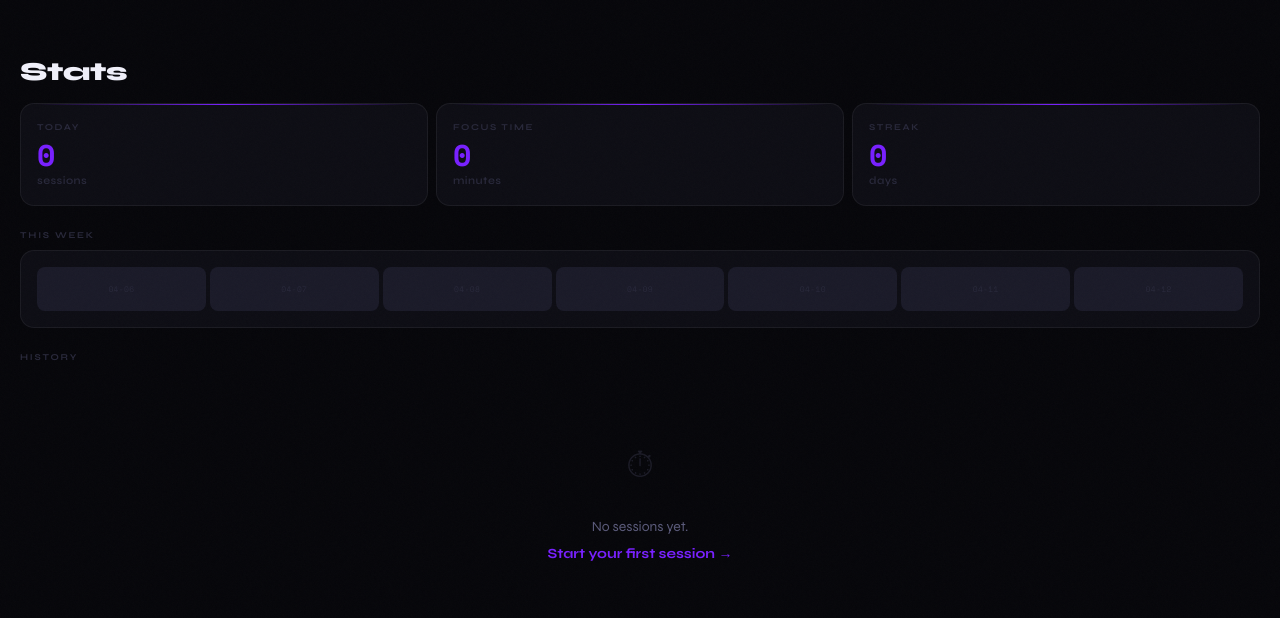
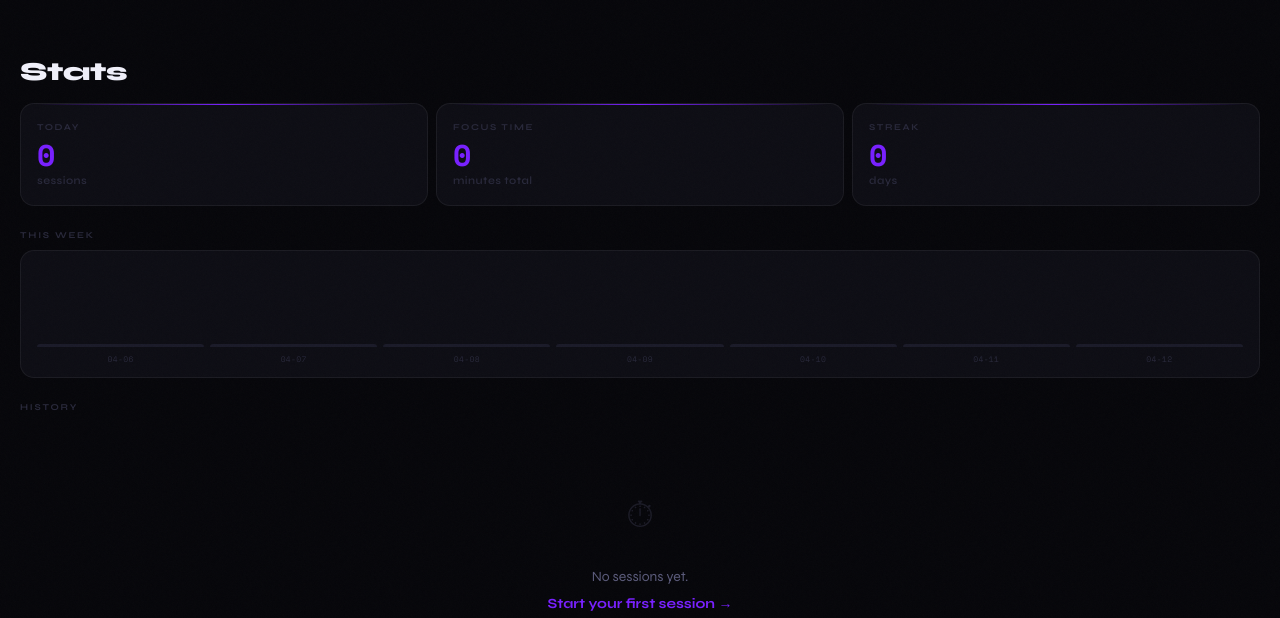
Before and after one commit to aelbassiouni119/Pomo, a Flask app: page /history in a window 1280 px wide. Shown: the top 618 px of the page. Run offline with Flask 3, Linux system fonts and the light colour scheme; data that the repository does not hold is empty.

Commit message:
fix: task sort order newest-first; history page CSS classes + bar chart + time formatting

```diff
--- a/templates/history.html
+++ b/templates/history.html
@@ -2,6 +2,11 @@
 {% block content %}
 
 <style>
+  /* ── Stat cards ── */
+  .stat-grid {
+    display: grid; grid-template-columns: repeat(3,1fr); gap: 8px;
+    padding: 0 20px; animation: fadeUp 0.4s ease 0.04s both;
+  }
   .stat-card {
     background: var(--layer1); border: 1px solid var(--line);
     border-radius: 14px; padding: 18px 16px;
@@ -24,16 +29,59 @@
     font-size: 11px; color: var(--text-3); margin-top: 4px;
     font-weight: 600; letter-spacing: 0.04em;
   }
+
+  /* ── Bar chart ── */
+  .bar-chart-wrap {
+    padding: 0 20px; animation: fadeUp 0.4s ease 0.1s both;
+  }
+  .bar-chart-container {
+    background: var(--layer1); border: 1px solid var(--line);
+    border-radius: 14px; padding: 16px 16px 0;
+  }
+  .bar-chart {
+    display: flex; align-items: flex-end; gap: 6px; height: 80px;
+  }
+  .bar-col {
+    flex: 1; display: flex; flex-direction: column; align-items: center;
+  }
+  .bar-fill {
+    width: 100%; border-radius: 3px 3px 0 0;
+    background: var(--layer3); min-height: 3px;
+  }
+  .bar-fill.has-sessions {
+    background: var(--session);
+    box-shadow: 0 0 8px var(--session-dim);
+  }
+  .bar-label-row {
+    display: flex; gap: 6px; padding: 6px 0 12px;
+  }
+  .bar-label {
+    flex: 1; text-align: center;
+    font-family: var(--font-mono); font-size: 8px;
+    color: var(--text-3); letter-spacing: 0.04em;
+  }
+
+  /* ── Session log ── */
   .session-row {
     display: flex; align-items: center; gap: 10px;
     padding: 13px 0; border-bottom: 1px solid var(--line);
     animation: fadeUp 0.35s ease both;
     animation-delay: calc(var(--i, 0) * 40ms + 60ms);
   }
-  .heatmap-cell {
-    flex: 1; height: 44px; border-radius: 8px;
-    display: flex; flex-direction: column; align-items: center;
-    justify-content: center; gap: 3px;
+  .session-dot {
+    width: 7px; height: 7px; border-radius: 50%; flex-shrink: 0;
+    background: var(--session); box-shadow: 0 0 6px var(--session);
+  }
+  .session-date {
+    flex: 1; font-family: var(--font-mono); font-size: 12px;
+    color: var(--text-2); font-weight: 700;
+  }
+  .session-tomatoes {
+    font-family: var(--font-mono); font-size: 11px;
+    font-weight: 700; color: var(--session);
+  }
+  .session-minutes {
+    font-size: 10px; color: var(--text-3); font-weight: 600;
   }
 </style>
 
@@ -42,50 +90,43 @@
 </div>
 
 <!-- Stat cards -->
-<div style="display:grid;grid-template-columns:repeat(3,1fr);gap:8px;
-  padding:0 20px;animation:fadeUp 0.4s ease 0.04s both;">
-
+<div class="stat-grid">
   <div class="stat-card">
     <div class="stat-card-label">Today</div>
     <div class="stat-card-value">{{ today_count }}</div>
     <div class="stat-card-unit">sessions</div>
   </div>
-
   <div class="stat-card">
     <div class="stat-card-label">Focus time</div>
     <div class="stat-card-value">{{ total_minutes }}</div>
-    <div class="stat-card-unit">minutes</div>
+    <div class="stat-card-unit">minutes total</div>
   </div>
-
   <div class="stat-card">
     <div class="stat-card-label">Streak</div>
     <div class="stat-card-value">{{ streak }}</div>
     <div class="stat-card-unit">{% if streak == 1 %}day{% else %}days{% endif %}</div>
   </div>
-
 </div>
 
-<!-- Week heatmap -->
+<!-- 7-day bar chart -->
 <div class="section-label" style="animation:fadeUp 0.4s ease 0.08s both;">This week</div>
 
-<div style="padding:0 20px;animation:fadeUp 0.4s ease 0.1s both;">
-  <div style="background:var(--layer1);border:1px solid var(--line);
-    border-radius:14px;padding:16px;">
-    <div style="display:flex;gap:4px;">
+<div class="bar-chart-wrap">
+  <div class="bar-chart-container">
+    <div class="bar-chart">
       {% for day in heatmap_7 %}
-      {% set intensity = [day.count, 4]|min %}
-      <div class="heatmap-cell"
-           style="background:{% if day.count > 0 %}rgba(120,32,255,{{ 0.2 + intensity * 0.2 }}){% else %}var(--layer3){% endif %};
-             {% if day.count > 0 %}box-shadow:0 0 8px rgba(120,32,255,0.2);{% endif %}"
-           title="{{ day.date }}: {{ day.count }} sessions">
-        <span style="font-family:var(--font-mono);font-size:8px;color:var(--text-3);letter-spacing:0.04em;">
-          {{ day.date[-5:] }}
-        </span>
-        {% if day.count > 0 %}
-        <span style="font-family:var(--font-mono);font-size:12px;font-weight:700;
-          color:var(--session);">{{ day.count }}</span>
-        {% endif %}
+      {% set height_pct = ((day.count / max_count) * 100)|int if max_count > 0 else 0 %}
+      <div class="bar-col">
+        <div class="bar-fill {% if day.count > 0 %}has-sessions{% endif %}"
+             style="height:{{ [height_pct, 3]|max }}%;"
+             title="{{ day.date }}: {{ day.count }} session{{ 's' if day.count != 1 else '' }}">
+        </div>
       </div>
+      {% endfor %}
+    </div>
+    <div class="bar-label-row">
+      {% for day in heatmap_7 %}
+      <div class="bar-label">{{ day.date[-5:] }}</div>
       {% endfor %}
     </div>
   </div>
@@ -98,20 +139,14 @@
   {% if days %}
     {% for day in days %}
     {% if day.pomodoros > 0 %}
+    {% set mins = day.work_seconds // 60 %}
     <div class="session-row" style="--i:{{ loop.index0 }};">
-      <div style="width:7px;height:7px;border-radius:50%;flex-shrink:0;
-        background:var(--session);box-shadow:0 0 6px var(--session);"></div>
-      <div style="flex:1;">
-        <div style="font-family:var(--font-mono);font-size:12px;
-          color:var(--text-2);font-weight:700;">{{ day.day }}</div>
-      </div>
+      <div class="session-dot"></div>
+      <div class="session-date">{{ day.day }}</div>
       <div style="display:flex;align-items:center;gap:8px;">
-        <span style="font-family:var(--font-mono);font-size:11px;
-          font-weight:700;color:var(--session);">
-          {{ day.pomodoros }} 🍅
-        </span>
-        <span style="font-size:10px;color:var(--text-3);font-weight:600;">
-          {{ day.work_seconds // 60 }}m
+        <span class="session-tomatoes">{{ day.pomodoros }} 🍅</span>
+        <span class="session-minutes">
+          {% if mins >= 60 %}{{ mins // 60 }}h {{ mins % 60 }}m{% else %}{{ mins }}m{% endif %}
         </span>
       </div>
     </div>
```
